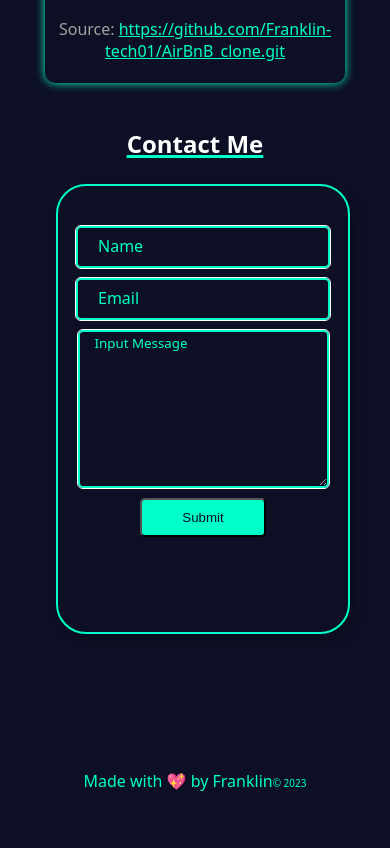
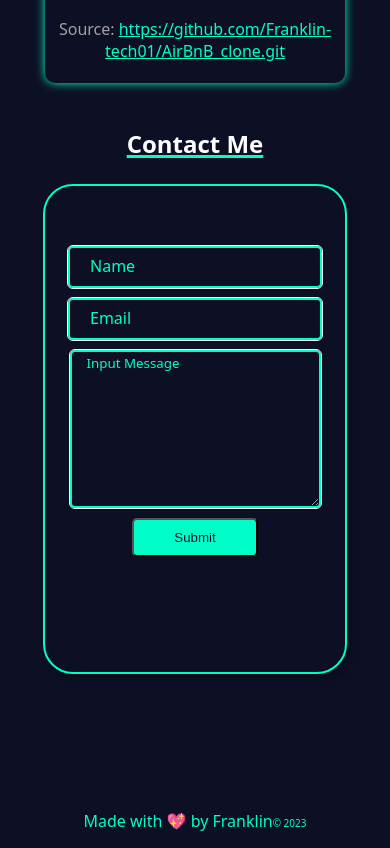
Before and after one commit to Franklin-tech01/SinzuuDev.github.io, a website: page index.html in a window 390 px wide. Shown: the part 5204-6052 px from the top of the page. Before the commit the page ends 6012 px from the top, so only its background shows below. Drawn offline with nearby package versions, Linux system fonts and the light colour scheme.

Commit message:
hold add

```diff
--- a/style.css
+++ b/style.css
@@ -1,8 +1,9 @@
 body {
   padding: 0;
   margin: 0;
-  font-family: system-ui, -apple-system, BlinkMacSystemFont, "Segoe UI", Roboto,
-    Oxygen, Ubuntu, Cantarell, "Open Sans", "Helvetica Neue", sans-serif;
+  font-family: system-ui, -apple-system, BlinkMacSystemFont,
+    "Segoe UI", Roboto, Oxygen, Ubuntu, Cantarell,
+    "Open Sans", "Helvetica Neue", sans-serif;
   background-color: rgb(13, 16, 37);
 }
 
@@ -267,6 +268,7 @@ html {
 .card1 img:hover {
   content: "Demo";
   font-size: 20px;
+  scale: 2px;
   opacity: 0.5;
 }
 
@@ -282,6 +284,15 @@ html {
 .card1 p > a {
   color: #00ffc8;
 }
+
+.contact__section {
+  display: flex;
+  justify-content: center;
+  align-items: center;
+  flex-direction: column;
+
+}
+
 .contact__section h3 {
   font-size: 1.5rem;
   text-align: center;
@@ -297,7 +308,7 @@ html {
   height: 100%;
   border: #00ffc8 2px solid;
   width: 300px;
-  margin: 0 auto;
+  /* margin-right:  20% !important; */
   bottom: auto;
   padding: 60px 0;
   box-shadow: 6px 6px 10px rgba(0, 0, 0, 0.2);
@@ -336,8 +347,9 @@ html {
 }
 
 ::placeholder {
-  font-family: system-ui, -apple-system, BlinkMacSystemFont, "Segoe UI", Roboto,
-    Oxygen, Ubuntu, Cantarell, "Open Sans", "Helvetica Neue", sans-serif;
+  font-family: system-ui, -apple-system, BlinkMacSystemFont,
+    "Segoe UI", Roboto, Oxygen, Ubuntu, Cantarell,
+    "Open Sans", "Helvetica Neue", sans-serif;
   /* color: #b300ff; */
   color: #00ffc8;
 }
@@ -588,15 +600,21 @@ footer p {
 
   /* Contact section */
   .contact__section {
+    display: flex;
+    justify-content: center;
+    align-items: center;
+    margin: auto auto;
     padding: 0;
   }
 
   .form__container {
-    padding: 40px 20px;
+    /* padding: 40px 20px; */
     /* margin-right: 30px; */
-    margin: 0 auto !important;
+    margin: 0 20px!important;
     align-items: center;
-    width: 250px;
+
+    /* width: 300px; */
+    /* padding: 60px 0; */
   }
 
   .form__container form {
```
